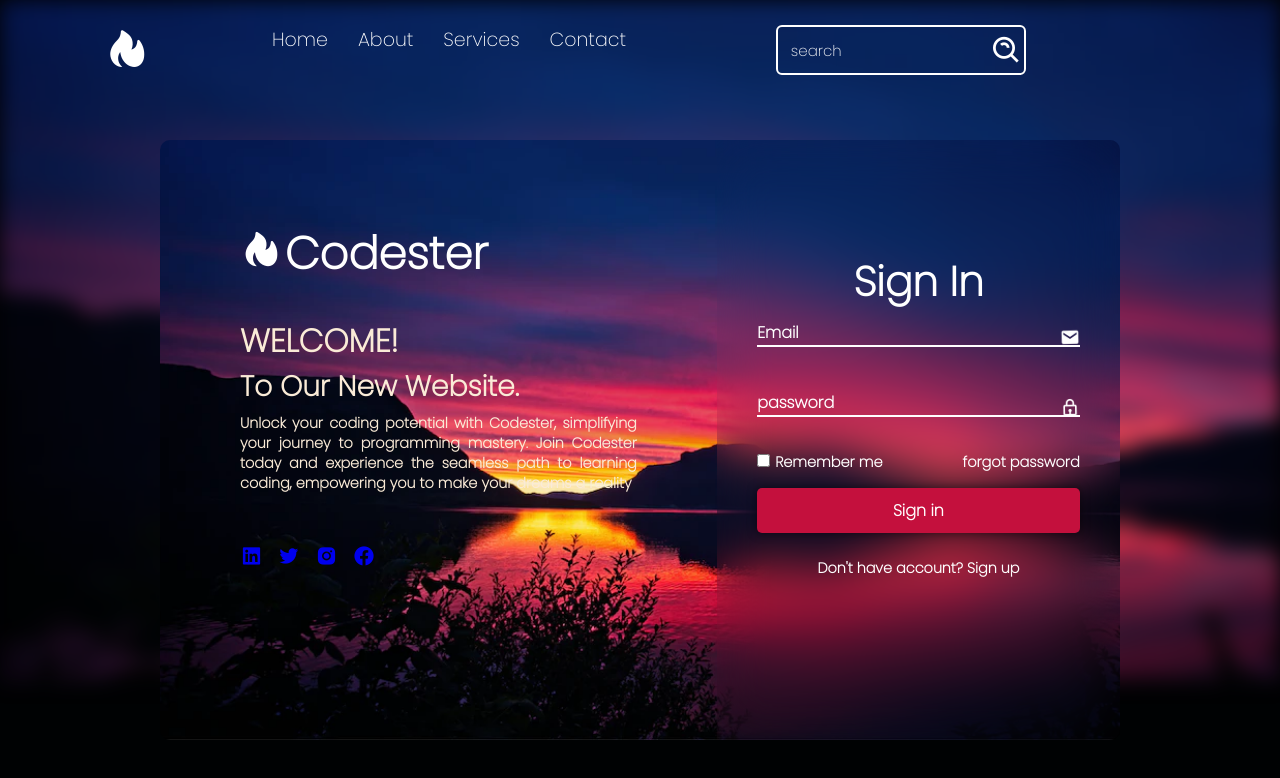
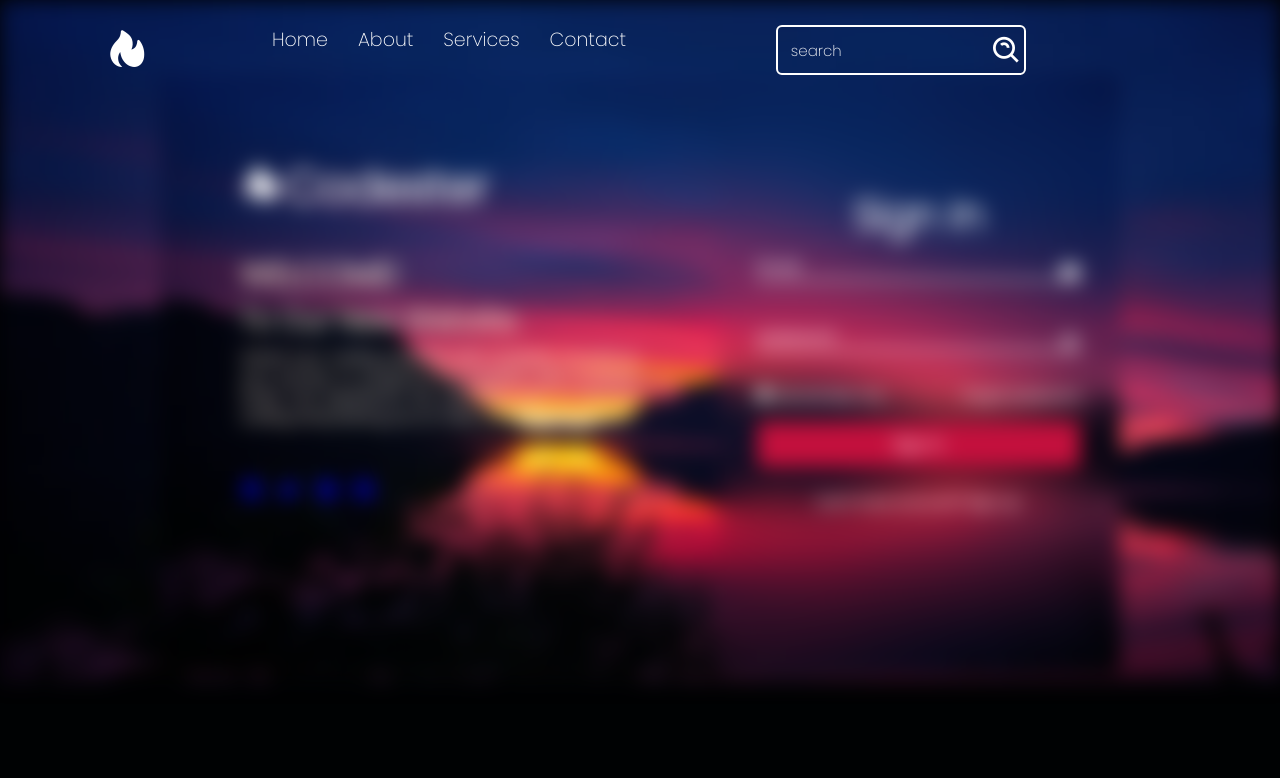
Before and after one commit to Ranaiiest/codester, a plain HTML site: page index.html in a window 1280 px wide. Drawn offline with nearby package versions, Linux system fonts and the light colour scheme.

Commit message:
update background

```diff
--- a/index.html
+++ b/index.html
@@ -40,7 +40,8 @@
 
     </div>
     <!-- this is background img -->
-    <div class="background"></div>
+    <div class="background">
+        <div class="inner-background">
     <!-- main content portion -->
     <div class="container">
         <div class="content">
@@ -127,6 +128,9 @@
 
 
     </div>
+    </div>
+    </div>
+
     <script src="./app.js"></script>
 </body>
 </html>
```
